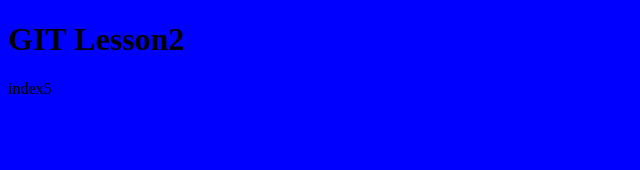
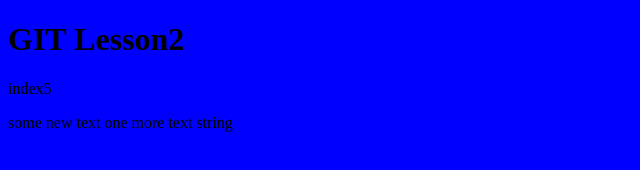
Before and after one commit to jongardi/my-site, a plain HTML site: page index.html in a window 1280 px wide. Shown: the whole page, without its empty margins (0-640 px from the left). Drawn offline with Linux system fonts and the light colour scheme.

Commit message:
new strings1

```diff
--- a/index.html
+++ b/index.html
@@ -8,5 +8,9 @@
 <body>
 <h1>GIT Lesson2</h1>
 <p>index5</p>
+
+some new text
+one more text string
+
 </body>
 </html>
```
